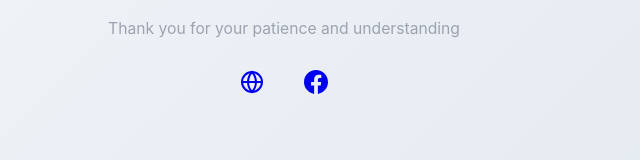
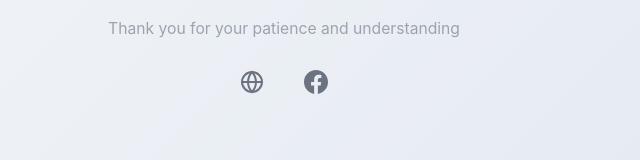
Before and after one commit to calmxz/down_page, a plain HTML site: page index.html in a window 1280 px wide. Shown: the part 548-708 px from the top of the page, without its empty margins (356-996 px from the left). Drawn offline with Linux system fonts and the light colour scheme.

Commit message:
made icons gray

```diff
--- a/index.html
+++ b/index.html
@@ -135,6 +135,7 @@
         .social-icon svg {
             display: block;
             transition: all 0.2s ease;
+            color: #6b7280;
         }
         .social-icon:hover svg {
             color: #2563eb;
```
